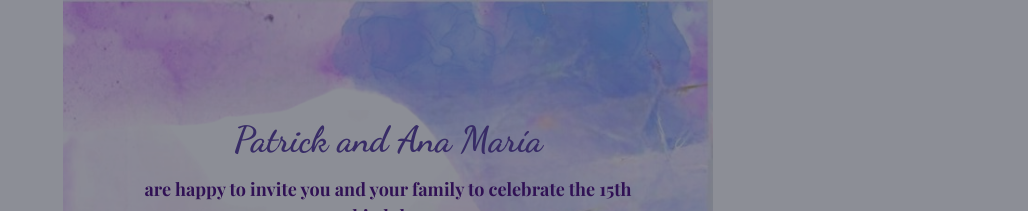
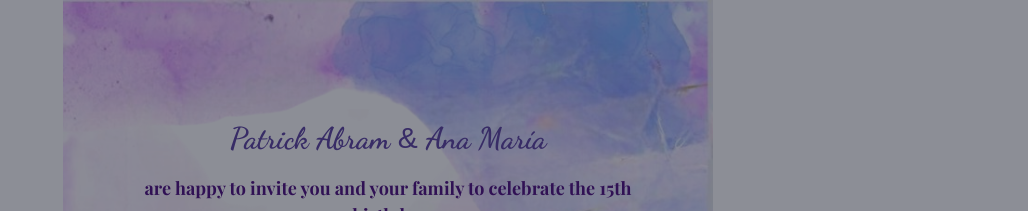
Before and after one commit to enrique-dev-coder/enviarte.io_first_template, a Next.js app: page /xvs/en/patita in a window 1280 px wide. Shown: the top 211 px of the page, without its empty margins (252-1280 px from the left). Built offline with nearby package versions, Linux system fonts and the light colour scheme; a web font is replaced by a local one.

Commit message:
cambios en el nombre incial en

```diff
--- a/src/app/xvs/en/patita/page.tsx
+++ b/src/app/xvs/en/patita/page.tsx
@@ -1,5 +1,5 @@
 import React from "react";
-import { analogist, dancing } from "@/fonts";
+import { analogist, dancing, lora } from "@/fonts";
 import Image from "next/image";
 // componentes
 import InvitationContainer from "@/components/wrappers/InvitationContainer";
@@ -64,9 +64,11 @@ const page = async ({ searchParams }: any) => {
             className=" absolute top-[30%] opacity-80 z-0 left-0 right-0"
           />
           <p
-            className={`w-[90%] mx-auto mt-[80px] ${dancing.className} text-[#654ca7]   text-center relative z-20 text-3xl`}
+            className={`w-full mx-auto mt-[80px] ${dancing.className} text-[#654ca7] font-bold  text-center relative z-20 text-3xl`}
           >
-            <b className=" text-4xl">Patrick and Ana María</b>
+            Patrick Abram{" "}
+            <span className={`${analogist.className} font-light`}>&</span> Ana
+            María
           </p>
           <div
             className={`  text-purple-900 relative z-20 text-[18px] font-bold w-10/12 mx-auto  `}
```
